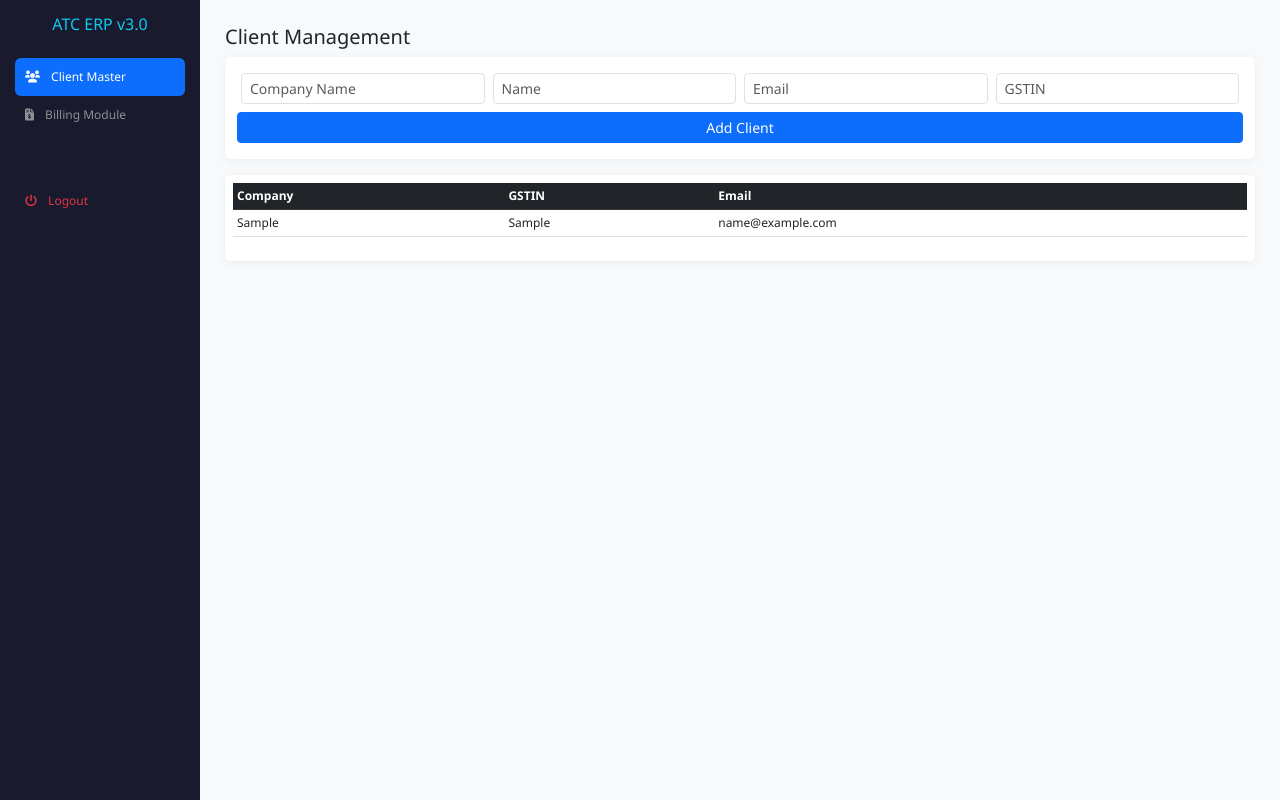
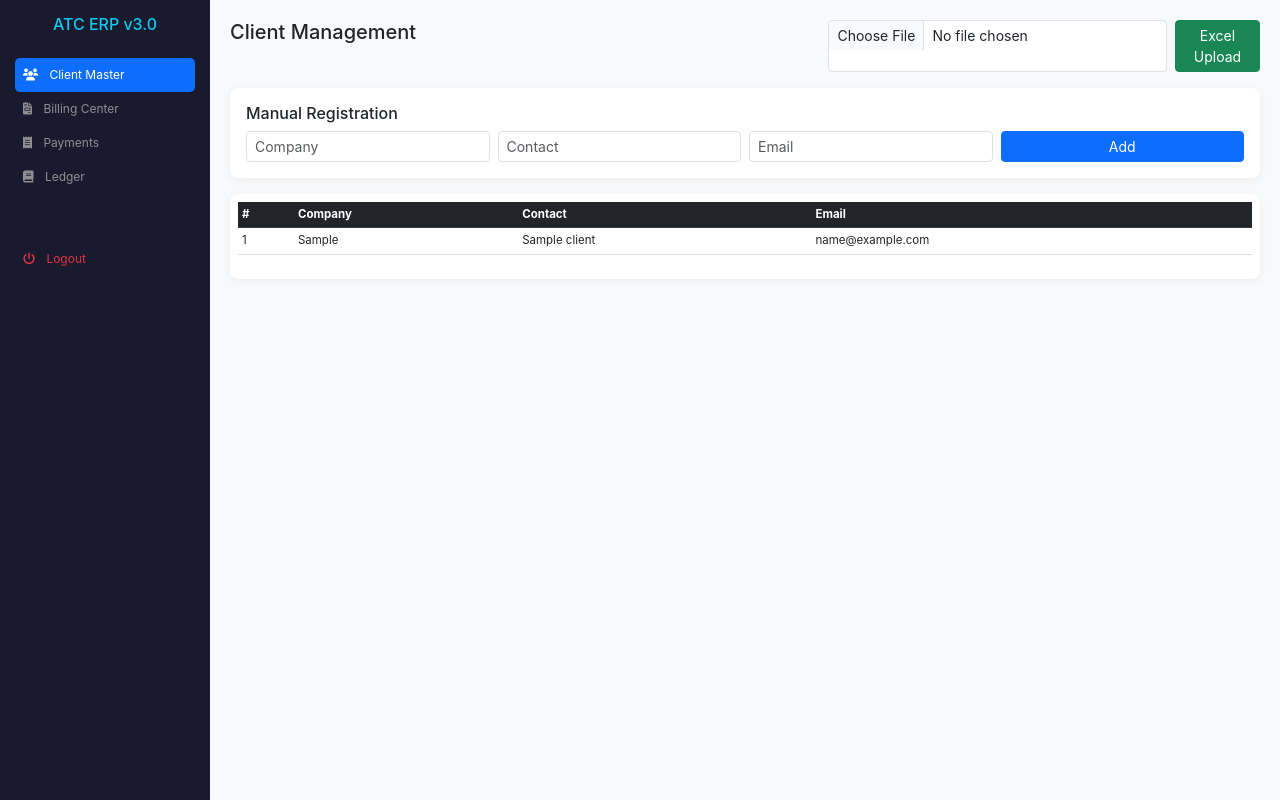
Before and after one commit to careatc1-pixel/Atharv_ERP, a Flask app: page / in a window 1280 px wide. Run offline with Flask 3, Linux system fonts and the light colour scheme; the visitor is signed in with stand-in values (Sample User, id 1); tables that the repository leaves empty hold one stand-in row (values such as "Sample post").

Commit message:
Update admin.html

```diff
--- a/templates/admin.html
+++ b/templates/admin.html
@@ -1,86 +1,107 @@
 <!DOCTYPE html>
 <html lang="en">
 <head>
-    <title>ATC ERP | Professional Billing</title>
+    <title>Atharv ERP v3.0</title>
     <link rel="stylesheet" href="https://cdn.jsdelivr.net/npm/bootstrap@5.3.0/dist/css/bootstrap.min.css">
     <link rel="stylesheet" href="https://cdnjs.cloudflare.com/ajax/libs/font-awesome/6.0.0/css/all.min.css">
     <style>
-        body { font-size: 12px; background: #f8f9fa; font-family: 'Segoe UI', sans-serif; }
-        .sidebar { width: 200px; height: 100vh; position: fixed; background: #1a1a2e; color: white; padding: 15px; }
-        .main { margin-left: 200px; padding: 25px; }
-        .nav-link { color: #8e8e93; font-size: 12px; padding: 10px; border-radius: 5px; border:none; background:none; width:100%; text-align:left; }
-        .nav-link.active { background: #0d6efd; color: white !important; }
-        .card { border: none; box-shadow: 0 2px 10px rgba(0,0,0,0.05); }
+        body { font-size: 11.5px; background: #f8f9fa; font-family: 'Inter', sans-serif; }
+        .sidebar { width: 210px; height: 100vh; position: fixed; background: #1a1a2e; color: white; padding: 15px; }
+        .main { margin-left: 210px; padding: 20px; }
+        .nav-link { color: #8e8e93; border:none; background:none; width:100%; text-align:left; padding: 8px; font-size: 12px; }
+        .nav-link.active { background: #0d6efd; color: white !important; border-radius: 5px; }
+        .card { border: none; border-radius: 8px; box-shadow: 0 2px 8px rgba(0,0,0,0.05); }
     </style>
 </head>
 <body>
 
 <div class="sidebar">
     <h6 class="text-info text-center mb-4">ATC ERP v3.0</h6>
-    <div class="nav flex-column nav-pills" id="v-pills-tab" role="tablist">
-        <button class="nav-link active" data-bs-toggle="pill" data-bs-target="#tab-client"><i class="fas fa-users me-2"></i> Client Master</button>
-        <button class="nav-link" data-bs-toggle="pill" data-bs-target="#tab-billing"><i class="fas fa-file-invoice-dollar me-2"></i> Billing Module</button>
+    <div class="nav flex-column nav-pills">
+        <button class="nav-link active" data-bs-toggle="pill" data-bs-target="#t-client"><i class="fas fa-users me-2"></i> Client Master</button>
+        <button class="nav-link" data-bs-toggle="pill" data-bs-target="#t-bill"><i class="fas fa-file-invoice me-2"></i> Billing Center</button>
+        <button class="nav-link" data-bs-toggle="pill" data-bs-target="#t-pay"><i class="fas fa-receipt me-2"></i> Payments</button>
+        <button class="nav-link" data-bs-toggle="pill" data-bs-target="#t-ledger"><i class="fas fa-book me-2"></i> Ledger</button>
         <a href="/logout" class="nav-link text-danger mt-5"><i class="fas fa-power-off me-2"></i> Logout</a>
     </div>
 </div>
 
 <div class="main">
     <div class="tab-content">
-        <div class="tab-pane fade show active" id="tab-client">
+        <div class="tab-pane fade show active" id="t-client">
+            <div class="d-flex justify-content-between mb-3">
                 <h5>Client Management</h5>
+                <form action="/bulk-upload" method="POST" enctype="multipart/form-data" class="d-flex">
+                    <input type="file" name="file" class="form-control form-control-sm me-2" required>
+                    <button class="btn btn-sm btn-success">Excel Upload</button>
+                </form>
+            </div>
             <div class="card p-3 mb-3">
+                <h6>Manual Registration</h6>
                 <form action="/add-client" method="POST" class="row g-2">
-                    <div class="col-md-3"><input type="text" name="company" class="form-control form-control-sm" placeholder="Company Name" required></div>
-                    <div class="col-md-3"><input type="text" name="name" class="form-control form-control-sm" placeholder="Name"></div>
+                    <div class="col-md-3"><input type="text" name="company" class="form-control form-control-sm" placeholder="Company" required></div>
+                    <div class="col-md-3"><input type="text" name="name" class="form-control form-control-sm" placeholder="Contact"></div>
                     <div class="col-md-3"><input type="email" name="email" class="form-control form-control-sm" placeholder="Email"></div>
-                    <div class="col-md-3"><input type="text" name="gst" class="form-control form-control-sm" placeholder="GSTIN"></div>
-                    <button class="btn btn-sm btn-primary mt-2">Add Client</button>
+                    <div class="col-md-3"><button class="btn btn-sm btn-primary w-100">Add</button></div>
                 </form>
             </div>
             <div class="card p-2">
                 <table class="table table-sm table-hover">
-                    <thead class="table-dark"><tr><th>Company</th><th>GSTIN</th><th>Email</th></tr></thead>
-                    <tbody>{% for c in clients %}<tr><td>{{c.company}}</td><td>{{c.gstin}}</td><td>{{c.email}}</td></tr>{% endfor %}</tbody>
+                    <thead class="table-dark"><tr><th>#</th><th>Company</th><th>Contact</th><th>Email</th></tr></thead>
+                    <tbody>
+                        {% for c in clients %}<tr><td>{{loop.index}}</td><td>{{c.company}}</td><td>{{c.name}}</td><td>{{c.email}}</td></tr>{% endfor %}
+                    </tbody>
                 </table>
             </div>
         </div>
 
-        <div class="tab-pane fade" id="tab-billing">
-            <h5>Professional Billing Console</h5>
-            <div class="card p-4 mb-4">
-                <form action="/generate-invoice" method="POST">
-                    <div class="row mb-3 g-2">
+        <div class="tab-pane fade" id="t-bill">
+            <h5>Multi-Service Billing</h5>
+            <div class="card p-3">
+                <form action="/create-invoice" method="POST">
+                    <div class="row g-2 mb-3">
                         <div class="col-md-6">
-                            <label>Select Client</label>
-                            <select name="client_id" class="form-select form-select-sm" required>
-                                {% for c in clients %}<option value="{{c.id}}">{{c.company}} ({{c.gstin}})</option>{% endfor %}
+                            <select name="client_id" class="form-select form-select-sm">
+                                {% for c in clients %}<option value="{{c.id}}">{{c.company}}</option>{% endfor %}
                             </select>
                         </div>
-                        <div class="col-md-3"><label>Discount (Rs)</label><input type="number" name="discount" class="form-control form-control-sm" value="0"></div>
+                        <div class="col-md-3"><input type="number" name="discount" class="form-control form-control-sm" placeholder="Discount"></div>
                     </div>
-
-                    <div id="service-rows">
+                    <div id="items">
                         <div class="row g-2 mb-2">
-                            <div class="col-md-8"><input type="text" name="service[]" class="form-control form-control-sm" placeholder="Service Name" required></div>
+                            <div class="col-md-8"><input type="text" name="service[]" class="form-control form-control-sm" placeholder="Service" required></div>
                             <div class="col-md-3"><input type="number" name="price[]" class="form-control form-control-sm" placeholder="Price" required></div>
                         </div>
                     </div>
-                    <button type="button" class="btn btn-xs btn-outline-secondary mb-3" onclick="addRow()">+ Add More Service</button>
-                    <button class="btn btn-sm btn-success d-block w-100 py-2">Generate & Auto-Download PDF Invoice</button>
+                    <button type="button" class="btn btn-xs btn-outline-secondary mb-3" onclick="addRow()">+ Add Service</button>
+                    <button class="btn btn-sm btn-success w-100">Generate Invoice</button>
                 </form>
             </div>
+        </div>
 
-            <h6>Recent Invoices</h6>
+        <div class="tab-pane fade" id="t-ledger">
+            <h5>Accounting Ledger</h5>
+            <form action="/" method="GET" class="row g-2 mb-3">
+                <div class="col-md-4">
+                    <select name="client_id" class="form-select form-select-sm">
+                        <option value="">All Clients</option>
+                        {% for c in clients %}<option value="{{c.id}}">{{c.company}}</option>{% endfor %}
+                    </select>
+                </div>
+                <div class="col-md-2"><button class="btn btn-sm btn-dark w-100">Filter</button></div>
+            </form>
             <div class="card p-2">
-                <table class="table table-sm table-hover text-center">
-                    <thead><tr><th>Invoice No</th><th>Date</th><th>Total Amount</th><th>Action</th></tr></thead>
+                <table class="table table-sm table-bordered">
+                    <thead class="table-dark"><tr><th>Date</th><th>Doc No</th><th>Type</th><th>Dr</th><th>Cr</th><th>PDF</th></tr></thead>
                     <tbody>
-                        {% for inv in invoices %}
+                        {% for t in txs %}
                         <tr>
-                            <td>{{inv.invoice_no}}</td>
-                            <td>{{inv.date.strftime('%d-%m-%Y')}}</td>
-                            <td><strong>Rs. {{inv.grand_total}}</strong></td>
-                            <td><a href="/download-invoice/{{inv.id}}" class="btn btn-xs btn-outline-danger">Download PDF</a></td>
+                            <td>{{t.date.strftime('%d/%m/%Y')}}</td>
+                            <td>{{t.doc_no}}</td>
+                            <td>{{t.type}}</td>
+                            <td class="text-danger">{% if t.type == 'Invoice' %}₹{{t.amount}}{% endif %}</td>
+                            <td class="text-success">{% if t.type == 'Payment' %}₹{{t.amount}}{% endif %}</td>
+                            <td><a href="/download-pdf/{{t.id}}" class="btn btn-xs btn-danger">PDF</a></td>
                         </tr>
                         {% endfor %}
                     </tbody>
@@ -92,13 +113,10 @@
 
 <script>
     function addRow() {
-    const div = document.createElement('div');
-    div.className = 'row g-2 mb-2';
-    div.innerHTML = `
-        <div class="col-md-8"><input type="text" name="service[]" class="form-control form-control-sm" placeholder="Service Name" required></div>
-        <div class="col-md-3"><input type="number" name="price[]" class="form-control form-control-sm" placeholder="Price" required></div>
-    `;
-    document.getElementById('service-rows').appendChild(div);
+        const div = document.createElement('div'); div.className = 'row g-2 mb-2';
+        div.innerHTML = `<div class="col-md-8"><input type="text" name="service[]" class="form-control form-control-sm" placeholder="Service" required></div>
+                         <div class="col-md-3"><input type="number" name="price[]" class="form-control form-control-sm" placeholder="Price" required></div>`;
+        document.getElementById('items').appendChild(div);
     }
 </script>
 <script src="https://cdn.jsdelivr.net/npm/bootstrap@5.3.0/dist/js/bootstrap.bundle.min.js"></script>
```
Lines whose indentation alone changed are shown as unchanged.
